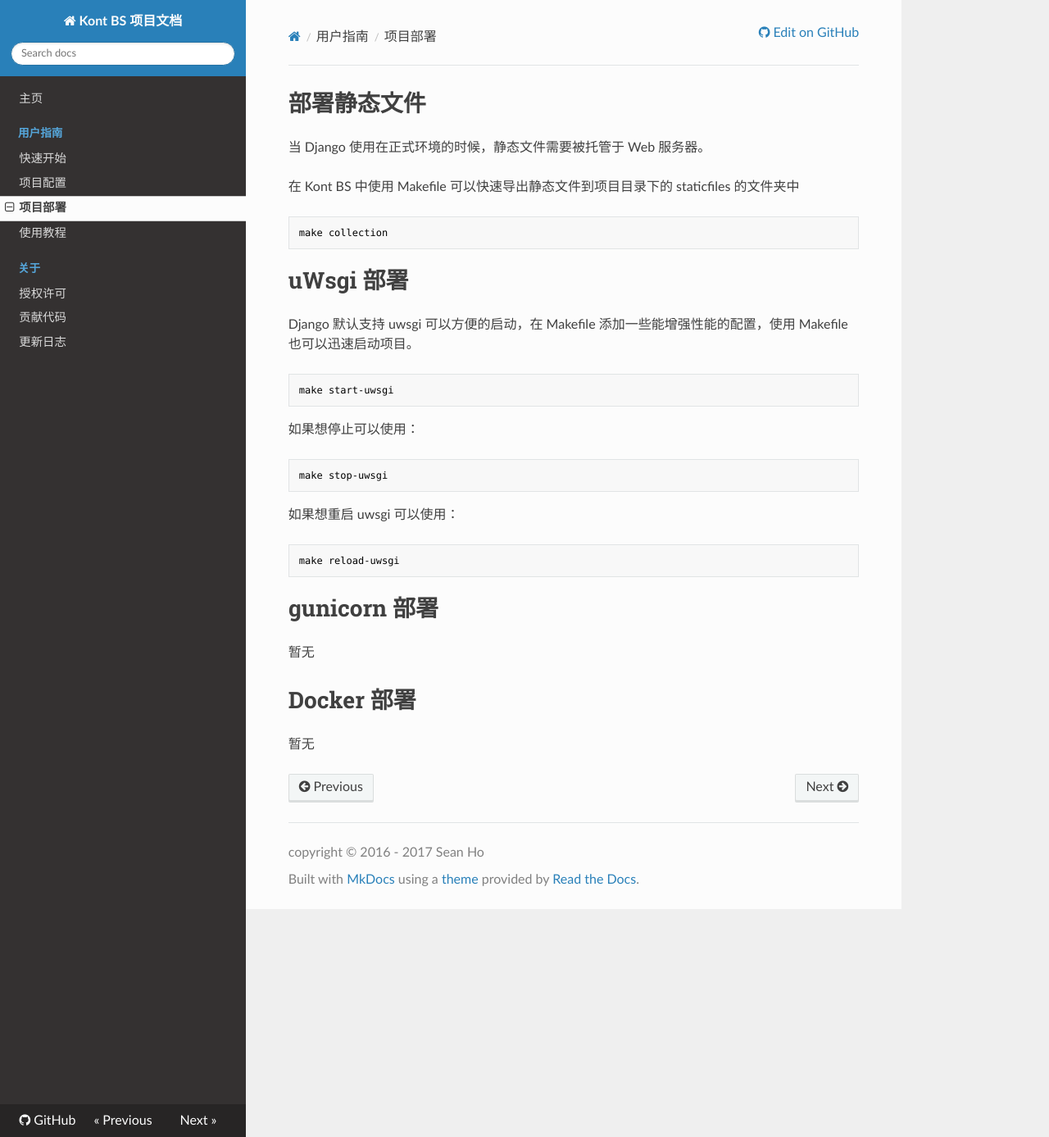
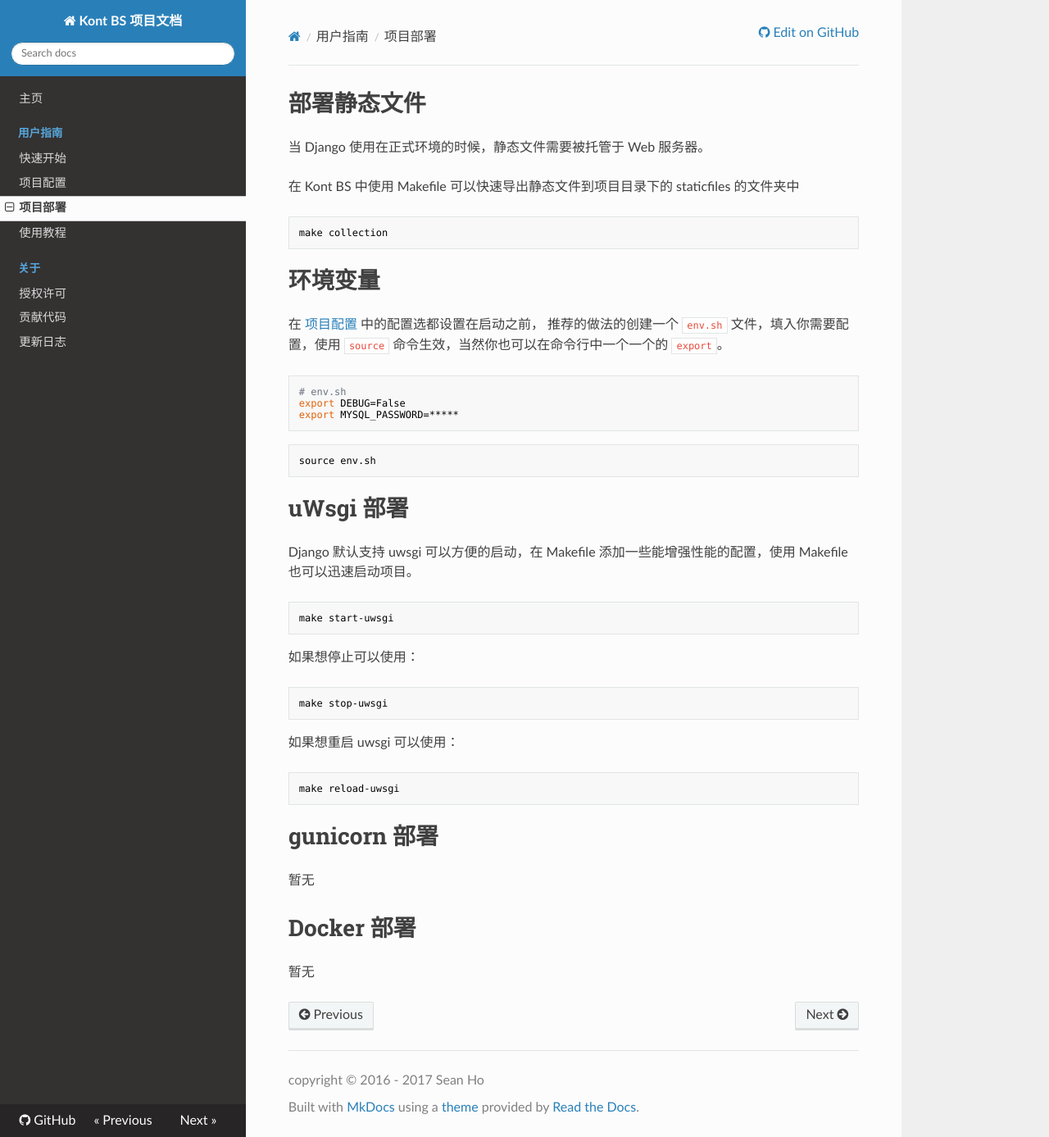
Before and after one commit to kontspace/kont-bs, an MkDocs documentation site: the page built from docs/user-guide/deploy.md, in a window 1280 px wide and 1387 px high. Shown: the whole window at 82% size. Built offline with MkDocs 1.6.1, drawn with Linux system fonts in a browser that asks for light colours; nearby versions of some CDN libraries; old or Windows-style settings are respelled for this version of MkDocs.

Commit message:
update docs

````diff
--- a/docs/user-guide/deploy.md
+++ b/docs/user-guide/deploy.md
@@ -6,6 +6,21 @@
 ```shell
 make collection
 ```
+# 环境变量
+
+在 [项目配置](configuration.md) 中的配置选都设置在启动之前，
+推荐的做法的创建一个 `env.sh` 文件，填入你需要配置，使用 `source` 命令生效，当然你也可以在命令行中一个一个的 `export`。
+
+```bash
+# env.sh
+export DEBUG=False
+export MYSQL_PASSWORD=*****
+```
+
+```shell
+source env.sh
+```
+
 
 # uWsgi 部署
 
````
Also changed, not shown: 1 other file.
